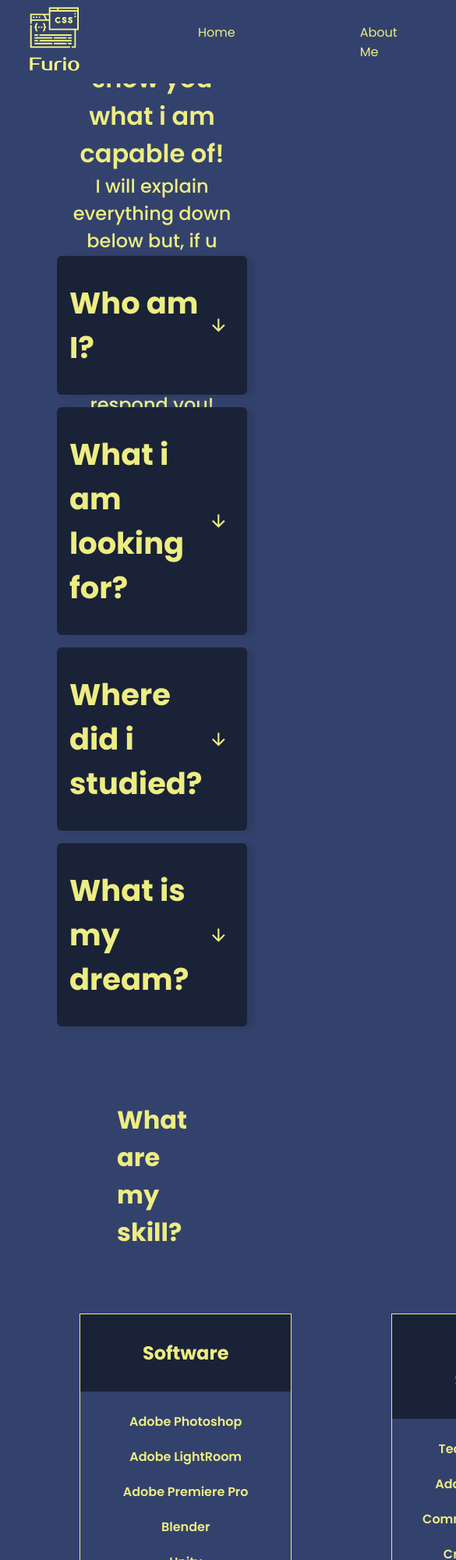
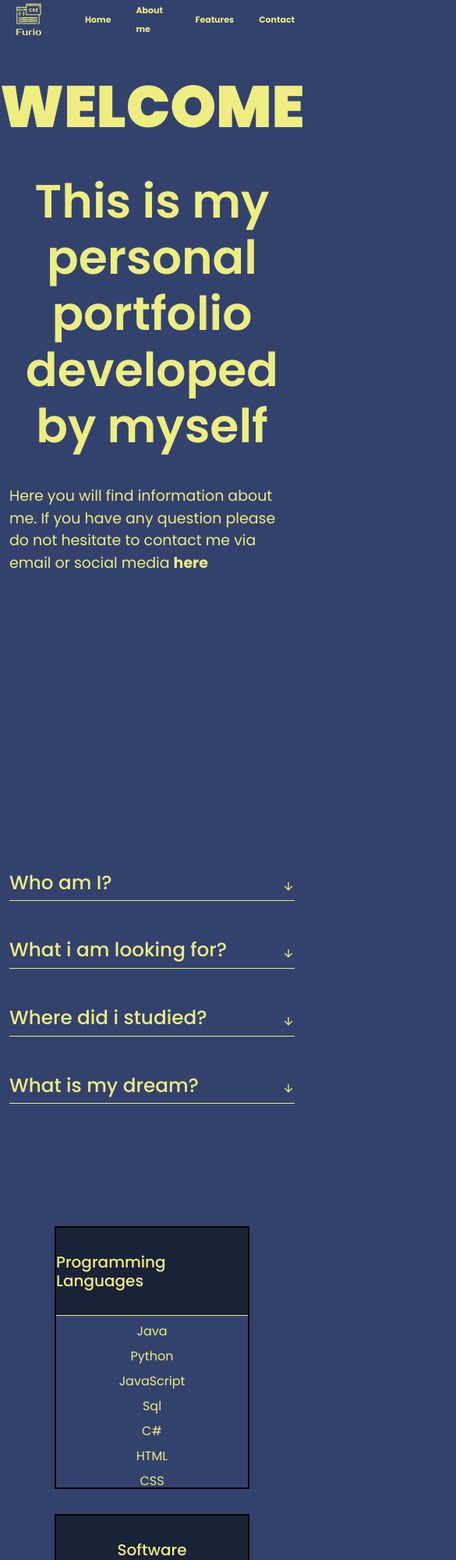
Before and after one commit to Furio02/Portfolio, a plain HTML site: page index.html in a window 390 px wide. Shown: the top 2000 px of the page at 78% size, 585 px wide, since content can reach past the window. Drawn offline with nearby package versions, Linux system fonts and the light colour scheme.

Commit message:
Add files via upload

```diff
--- a/index.html
+++ b/index.html
@@ -3,54 +3,66 @@
 <head>
     <meta charset="UTF-8">
     <meta name="viewport" content="width=device-width, initial-scale=1.0">
+    <link href="https://cdn.jsdelivr.net/npm/bootstrap@5.3.2/dist/css/bootstrap.min.css" rel="stylesheet" integrity="sha384-T3c6CoIi6uLrA9TneNEoa7RxnatzjcDSCmG1MXxSR1GAsXEV/Dwwykc2MPK8M2HN" crossorigin="anonymous">
+    <link href="https://cdn.jsdelivr.net/npm/remixicon@3.5.0/fonts/remixicon.css" rel="stylesheet">
     <link rel="stylesheet" href="style.css">
-    <link href="https://cdn.jsdelivr.net/npm/remixicon@3.5.0/fonts/remixicon.css" rel="stylesheet">
-    <link rel="icon" href="img/Logo.png" type="image/png" sizes="32x32">
-    <title>Furio's Portfolio</title>
+    <title>Portfolio</title>
 </head>
 <body>
-    <header id="header">
-        <div class="image-container">
-            <img src="img/Logo.png" alt="Logo" id="header-img">
+
+    <div class="container-fluid testata">
+        <div class="row">
+            <div class="col-2 col-sm-1 logo">
+                <img src="RES/Logo.png" alt="Logo" id="logo">
             </div>
-        <nav class="nav-bar">
+            <div class="col nav-bar">
+                <nav>
                     <ul>
                         <li><a href="#home">Home</a></li>
-                <li><a href="#about-me">About Me</a></li>
+                        <li><a href="#about-me">About me</a></li>
                         <li><a href="#features">Features</a></li>
                         <li><a href="#contact">Contact</a></li>
                     </ul>
                 </nav>
-    </header>
-    <div class="container">
-        <section class="home" id="home">
-            <div class="welcome">
-                <h1>Welcome</h1>
-                <h2>Hi, i am <span>Furio</span> and i will show you what i am capable of!</h2>
-                <p>I will explain everything down below but, if u have any question, do not esitate to contact me. I will be pleased to respond you!</p>
+            </div>
+        </div>
+    </div>
+
+    <div class="container corpo">
+        <section id="home">
+            <div class="row">
+                <div class="col titolo">
+                    <h1>WELCOME</h1>
+                </div>
+            </div>
+            <div class="row">
+                <div class="col sottotitolo">
+                    <h2>This is my personal portfolio developed by myself</h2>
+                </div>
+            </div>
+            <div class="row">
+                <div class="col sottotesto">
+                    <p>Here you will find information about me. If you have any question please do not hesitate to contact me via email or social media <a href="#contact"> here</a></p>
+                </div>
             </div>
         </section>
-        <section class="about-me" id="about-me">
-            <div class="presentation">
-
-                <div class="content-item" id="question1">
-                    <a href="#question1" class="content-link">
+        <section id="about-me">
+                <div class="faq">
+                    <div class="question">
                         <h2>Who am I?</h2>
                         <i class="ri-arrow-down-line"></i>
-                        <i class="ri-arrow-up-line"></i>
-                    </a>
+                    </div>
                     <div class="answer">
                         <p>I am a 21 years old guy who has so many interest in History, Computer Science, Science (like Phisique, Chemistry, etc, etc...), Photografy and Aviation
                         </p>
                     </div>
                 </div>
 
-                <div class="content-item" id="question2">
-                    <a href="#question2" class="content-link">
+                <div class="faq">
+                    <div class="question">
                         <h2>What i am looking for?</h2>
                         <i class="ri-arrow-down-line"></i>
-                        <i class="ri-arrow-up-line"></i>
-                    </a>
+                    </div>
                     <div class="answer">
                         <p>
                             I am loking foor a new experience in my life. I am every time ready to learn something new and to test my limit.
@@ -58,12 +70,11 @@
                     </div>
                 </div>
 
-                <div class="content-item" id="question3">
-                    <a href="#question3" class="content-link">
+                <div class="faq">
+                    <div class="question">
                         <h2>Where did i studied?</h2>
                         <i class="ri-arrow-down-line"></i>
-                        <i class="ri-arrow-up-line"></i>
-                    </a>
+                    </div>
                     <div class="answer">
                         <p>
                             I have an HighSchool diploma in Classical Studies and after that i went to Computer Science University of Florence and after a year i dropped off because it did not mathced what i was looking for. Then i attended a 3 month course in Cyber Security and after that i attended a FullStack Developer course of 6 month where i learned Java, Html, Css, Javascript, Database, SQL and the usage of of some FrameWork like Spring.
@@ -71,37 +82,41 @@
                     </div>
                 </div>
 
-                <div class="content-item" id="question4">
-                    <a href="#question4" class="content-link">
+                <div class="faq">
+                    <div class="question">
                         <h2>What is my dream?</h2>
                         <i class="ri-arrow-down-line"></i>
-                        <i class="ri-arrow-up-line"></i>
-                    </a>
+                    </div>
                     <div class="answer">
                         <p>
-                            Let's just say that i don't have only one dream. I would like to get a Pilot license, i would like to develop, or participate in the developing, a videogame or an application. My true dream is to live my life happily. I think that's all!
+                            Let's just say that i don't have only one dream. I would like to get a Pilot license, i would like to develop, or participate in the development, a videogame or an application. My true dream is to live my life happily. I think that's all!
                         </p>
                     </div>
                 </div>
-
-            </div>
         </section>
-        <h1 id="skill">What are my skill?</h1>
-        <section class="features" id="features">
-            <div class="card">
-                <div class="level"><h2>Languages</h2></div>
-                <ul>
+        <section id="features">
+            <div class="row cards">
+                <div class="col">
+                    <div class="card card-1">
+                        <div class="card-body">
+                            <h5 class="card-title">Programming Languages</h5>
+                            <ul class="card-text">
+                                <li>Java</li>
                                 <li>Python</li>
-                    <li>Java</li>
+                                <li>JavaScript</li>
+                                <li>Sql</li>
                                 <li>C#</li>
                                 <li>HTML</li>
                                 <li>CSS</li>
-                    <li>JavaScript</li>
                             </ul>
                         </div>
-            <div class="card">
-                <div class="level"><h2>Software</h2></div>
-                <ul>
+                    </div>
+                </div>
+                <div class="col">
+                    <div class="card card-2">
+                        <div class="card-body">
+                            <h5 class="card-title">Software</h5>
+                            <ul class="card-text">
                                 <li>Adobe Photoshop</li>
                                 <li>Adobe LightRoom</li>
                                 <li>Adobe Premiere Pro</li>
@@ -111,9 +126,13 @@
                                 <li>Eclipse</li>
                             </ul>
                         </div>
-            <div class="card">
-                <div class="level"><h2>Soft Skill</h2></div>
-                <ul>
+                    </div>
+                </div>
+                <div class="col">
+                    <div class="card card-3">
+                        <div class="card-body">
+                            <h5 class="card-title">Soft Skill</h5>
+                            <ul class="card-text">
                                 <li>Team Work</li>
                                 <li>Adaptability</li>
                                 <li>Communication</li>
@@ -122,21 +141,40 @@
                                 <li>Critical Thinking</li>
                             </ul>
                         </div>
+                    </div>
+                </div>
+            </div>
         </section>
-        <section class="contact" id="contact">
-            <h2>Social and email</h2>
-            <p>If u want to contact me you can add me on</p>
+        <section id="contact">
+            <div class="row">
+                <div class="col social-text">
+                    <h2>Social and Email</h2>
+                    <p>If u want to contact me you can follow me on</p>
+                </div>
+            </div>
+            <div class="row">
+                <div class="col social-media">
                     <ul>
-                <a href="https://www.linkedin.com/in/furio-papini-30a422258/"><li><i class="ri-linkedin-box-fill"></i>Linkedin</li></a>
-                <a href="https://github.com/Furio02?tab=repositories"><li><i class="ri-github-fill"></i>Github</li></a>
-                <a href="https://www.instagram.com/furiopapini/"><li><i class="ri-instagram-line"></i>Instagram</li></a>
-                <a href="https://www.facebook.com/furio.papini.7/"><li><i class="ri-facebook-box-fill"></i>Facebook</li></a>
-                <a href="https://twitter.com/FurioPapini"><li><i class="ri-twitter-x-fill"></i>Twitter</li></a>
+                        <a href="https://www.linkedin.com/in/furio-papini-30a422258/" target="_blank"><li><i class="ri-linkedin-box-fill"></i>Linkedin</li></a>
+                        <a href="https://github.com/Furio02?tab=repositories" target="_blank"><li><i class="ri-github-fill"></i>Github</li></a>
+                        <a href="https://www.instagram.com/furiopapini/" target="_blank"><li><i class="ri-instagram-line"></i>Instagram</li></a>
+                        <a href="https://www.facebook.com/furio.papini.7/" target="_blank"><li><i class="ri-facebook-box-fill"></i>Facebook</li></a>
+                        <a href="https://twitter.com/FurioPapini" target="_blank"><li><i class="ri-twitter-x-fill"></i>Twitter</li></a>
                     </ul>
                     <p>Or you can write me an email at <i class="ri-mail-send-line"></i> "furiopapini@gmail.com"</p>
+                </div>
+            </div>
         </section>
     </div>
-    <footer>Developer of the page Furio Papini 04/09/2023</footer>
+    <footer class="container-fluid">
+        <div class="row">
+            <div class="col footer-text">
+                <h4>Developer of the Page Furio Papini (date 15/09/2023)</h4>
+            </div>
+        </div>
+    </footer>
+
+    <script src="https://cdn.jsdelivr.net/npm/bootstrap@5.3.2/dist/js/bootstrap.bundle.min.js" integrity="sha384-C6RzsynM9kWDrMNeT87bh95OGNyZPhcTNXj1NW7RuBCsyN/o0jlpcV8Qyq46cDfL" crossorigin="anonymous"></script>
     <script src="script.js"></script>
 </body>
 </html>
--- a/script.js
+++ b/script.js
@@ -0,0 +1,32 @@
+//Faq function
+
+const faqs = document.querySelectorAll(".faq");
+
+faqs.forEach(faq => {
+    faq.addEventListener("click", () => {
+        if(!faq.classList.contains("active")){
+            faqs.forEach(faq => {
+                faq.classList.remove("active");
+            });
+            faq.classList.add("active");
+        }else{
+            faq.classList.remove("active");
+        }
+    });
+});
+
+// Sliding feature card on scroll
+
+const observer = new IntersectionObserver((entries) => {
+    entries.forEach((entry) => {
+        console.log(entry)
+        if(entry.isIntersecting){
+            entry.target.classList.add('show');
+        } else{
+            entry.target.classList.remove('show');
+        }
+    })
+});
+
+const hiddenCard = document.querySelectorAll('.card');
+hiddenCard.forEach((el) => observer.observe(el));
--- a/style.css
+++ b/style.css
@@ -1,251 +1,325 @@
 @import url('https://fonts.googleapis.com/css2?family=Poppins:wght@400;500;600;700;900&display=swap');
 
-*{
-    margin: 0;
-    padding: 0;
-    box-sizing: border-box;
-    border: none;
-    outline: none;
+#logo{
+    width: 100px;
+    margin-left: 100%;
 }
 
 body{
+    background-color: #33426d;
     font-family: 'Poppins', sans-serif;
-    background-color:rgba(51,66,109,255);
-    color: rgb(237,237,130);
+    scroll-behavior: smooth;
 }
 
-#header{
+.testata{
     position: fixed;
     top: 0;
-    min-height: 75px;
-    padding: 0px 20px;
-    display: flex;
-    justify-content: space-around;
-    align-items: center;
-    background-color: rgba(51,66,109,255);
-}
-
-#header-img{
-    width: 100px;
-}
-
-.image-container{
-    width: 60vw;
+    width: 100%;
+    background-color: #33426d;
+    z-index: 999;
 }
 
 .nav-bar{
-    padding-right: 8rem;
     display: flex;
-}
-
-nav > ul{
-    width: 35vw;
-    display: flex;
-    flex-direction: row;
-    justify-content: space-around;
-}
-
-ul{
-    list-style-type: disc;
-    margin-block-start: 1em;
-    margin-block-end: 1em;
-    margin-inline-start: 0px;
-    margin-inline-end: 0px;
-}
-
-.nav-bar a{
-    text-decoration: none;
-    color: rgb(237,237,130);
-    font-weight: 400;
+    justify-content: center;
+    align-items: center;
 }
 
 .nav-bar ul{
     display: flex;
     flex-direction: row;
-    gap: 10rem;
-    list-style-type: none;
+    gap: 5rem;
+    justify-content: center;
+    align-items: center;
+    list-style: none;
+}
+
+.nav-bar a{
+    color: #eded82;
+    text-decoration: none;
+}
+
+#home{
+    height: 100vh;
+    display: flex;
+    align-items: center;
+    justify-content: center;
+    flex-direction: column;
+    gap: 2rem;
+}
+
+.col h1, h2, p, a{
+    color: #eded82;
+}
+
+.col h1{
+    font-size: 80px;
+    font-weight: 800;
+}
+
+.col h2{
+    font-size: 50px;
+    font-weight: 600;
+}
+
+.sottotesto p, a{
+    font-size: 19px;
+    font-weight: 400;
+    gap: 5px;
+    text-decoration: none;
+}
+
+.col a{
+    font-weight: 700;
+}
+
+.titolo{
+    animation: fadeInUp 2s forwards;
+}
+
+.sottotesto{
+    animation: fadeInRight 2s forwards;
+}
+
+.sottotitolo{
+    animation: blurred 1.5s forwards;
+}
+
+#about-me{
+    display: flex;
+    align-items: center;
+    justify-content: center;
+    flex-direction: column;
+    gap: 3rem;
+    height: 100vh;
+}
+
+.faq{
+    max-width: 500px;
+}
+
+.faq.active .answer{
+    max-height: 100px;
+}
+
+.question{
+    display: flex;
+    flex-direction: row;
+    align-items: center;
+    justify-content: space-between;
+    color: #eded82;
+}
+
+.question h2:hover, .question i:hover{
     cursor: pointer;
 }
 
-.container{
+.faq.active i{
+    transform: rotate(-180deg);
+}
+
+.question i{
+    transition: all .5s ease;
+}
+
+.answer{
+    border-bottom: 1px solid rgb(237,237,130);
+    overflow: hidden;
+    max-height: 0;
+    transition: max-height 1.4s ease;
+}
+
+#features{
+    height: 100vh;
     display: flex;
     justify-content: center;
     align-items: center;
-    flex-direction: column;
-    margin: 0 10rem;
 }
 
-.home{
+.cards{
+    display: flex;
+    justify-content: center;
+    align-items: center;
+    z-index: -1;
+}
+
+.card{
+    background-color: #33426d;
+    border: 2px solid black;
+    color: #eded82;
+    height: 40vh;
+    width: 15vw;
+    border-radius: 0;
+}
+
+.card-1{
+    opacity: 0;
+    transition: all 1.5s;
+    filter: blur(5px);
+    transform: translateX(100%);
+}
+
+.card-2{
+    opacity: 0;
+    transition: all 1.5s;
+    filter: blur(5px);
+    transform: translateY(100%);
+}
+
+.card-3{
+    opacity: 0;
+    transition: all 1.5s;
+    filter: blur(5px);
+    transform: translateX(-100%);
+}
+
+.card-body{
+    padding: 0;
+    z-index: 999;
+}
+
+.card-title{
+    padding: 2rem 0;
+    display: flex;
+    justify-content: center;
+    align-items: center;
+    border-bottom: 1px solid #eded82;
+    background-color: #1a2238;
+    z-index: -999;
+}
+
+.card-text{
+    display: flex;
+    flex-direction: column;
+    list-style: none;
+    text-align: center;
+    padding: 0;
+    gap: 1rem;
+}
+
+.show{
+    opacity: 1;
+    filter: blur(0);
+    transform: translateX(0);
+}
+
+#contact{
+    height: 50vh;
+}
+
+.social-text{
     display: flex;
     flex-direction: column;
     align-items: center;
     justify-content: center;
-    text-align: center;
-    height: 200px;
-    margin-top: 8rem;
 }
 
-.welcome h1{
-    font-weight: 900;
-    text-transform: uppercase;
-    font-size: 2.5rem;
+.social-media ul{
+    list-style: none;
+    display: flex;
+    flex-direction: row;
+    align-items: center;
+    justify-content: center;
+    gap: 5rem;
 }
 
-.welcome h2{
-    font-weight: 600;
-    font-size: 2rem;
+.social-media p{
+    text-align: center;
 }
 
-.welcome p{
-    font-weight: 500;
-    font-size: 1.5rem;
-}
-
-.about-me{
+.footer-text{
+    color: #eded82;
+    background-color: #1a2238;
+    height: 10vh;
     display: flex;
     justify-content: center;
     align-items: center;
-    margin: 0 10rem;
 }
 
-.presentation{
-    display: flex;
-    justify-content: center;
-    align-items: center;
-    flex-direction: column;
-    margin: 0 10rem;
+@keyframes blurred{
+    0%{
+        filter: blur(5px);
+        opacity: 0;
+    }
+    100%{
+        filter: blur(0);
+        opacity: 1;
+    }
 }
 
-.content-item{
-    background-color: #1a2238;
-    border-radius: .4rem;
-    margin-bottom: 1rem;
-    padding: 1rem;
-    box-shadow: .5rem 2px .5rem rgba(0, 0, 0, .1);
+@keyframes fadeInRight{
+    0%{
+        opacity: 0;
+        transform: translateX(-100%);
+        filter: blur(5px);
+    }
+    100%{
+        opacity: 1;
+        transform: translateX(0);
+        filter: blur(0);
+    }
 }
 
-.content-link{
-    font-size: 1.6rem;
-    color: rgb(237,237,130);
-    text-decoration: none;
-    background-color: #1a2238;
-    width: 100%;
-    display: flex;
-    align-items: center;
-    justify-content: space-between;
-    padding: 1rem 0;
+@keyframes fadeInUp{
+    0%{
+        opacity: 0;
+        transform: translateY(100%);
+        filter: blur(5px);
+    }
+    100%{
+        opacity: 1;
+        filter: blur(0);
+        transform: translateY(0);
+    }
 }
 
-.content-link i{
-    padding: .5rem;
-}
+@media screen and (max-width: 650px) {
+    #logo{
+        margin: 0;
+        width: 50px;
+    }
+    .nav-bar ul{
+        display: flex;
+        flex-direction: row;
+        gap: 2rem;
+        justify-content: center;
+        align-items: center;
+        list-style: none;
+    }
+    .nav-bar {
+        display: flex;
+        justify-content: flex-start;
+        align-items: flex-end
+    }
+    .nav-bar a{
+        font-size: 11px;
+    }
+    .col h1{
+        font-weight: 800;
+        font-size: 75px;
+    }
 
-.content-link .ri-arrow-up-line{
-    display: none;
-}
+    .col h2{
+        font-size: 60px;
+        font-weight: 600;
+        text-align: center;
+    }
 
-.answer{
-    max-height: 0;
-    overflow: hidden;
-    background-color: #212838;
-    transition: max-height 650ms;
-}
-
-.answer::before{
-    content: "";
-    width: .6rem;
-    height: 90%;
-    top: 50%;
-    left: 0;
-    transform: translateY(-50%);
-}
-
-.answer p{
-    font-size: 1.4rem;
-    color: #fff;
-    padding: 2rem;
-}
-
-.content-item:target .answer{
-    max-height: 20rem;
-}
-
-.content-item:target .content-link .ri-arrow-down-line{
-    display: none;
-}
-
-.content-item:target .content-link .ri-arrow-up-line{
-    display: block;
-}
-
-#skill{
-    margin-top: 5rem;
-}
-
-.features{
-    display: flex;
-    flex-direction: row;
-    gap: 8rem;
-    margin: 5rem 0;
-}
-
-.level{
-    background-color: #1a2238;
-    padding: 2rem 5rem;
-    font-size: 1rem;
-}
-
-.card{
-    width: calc(100%/3);
-    border: 1px solid rgb(237,237,130);
-    text-align: center;
-}
-
-.card ul{
-    list-style-type: none;
-    font-weight: 600;
-}
-
-.card li{
-    padding: 10px 0;
-}
-
-.contact{
-    text-align: center;
-}
-
-.contact ul{
-    display: flex;
-}
-
-.contact li{
-    padding: 10px 20px;
-    display: flex;
-    list-style: none;
-    flex-direction: row;
-    align-items: center;
-}
-
-.contact a{
-    text-decoration: none;
-}
-
-.contact a:visited{
-    color: rgb(237,237,130);
-}
-
-.contact i{
-    font-size: 50px;
-    display: flex;
-    justify-content: center;
-}
-
-footer{
-    background-color: #1a2238;
-    min-height: 75px;
-    padding: 0px 20px;
-    display: flex;
-    justify-content: space-around;
-    align-items: center;
-    margin-top: 10rem;
-}
+    .sottotesto p, a{
+        font-weight: 400;
+        gap: 5px;
+        text-decoration: none;
+    }
+    .cards{
+        display: flex;
+        flex-direction: column;
+        gap: 2rem;
+    }
+    .card{
+        width: 250px;
+    }
+    .card-text{
+        gap: .5rem;
+        z-index: -1;
+    }
+  }
```
Also changed, not shown: RES/Logo.png (added). Lines whose indentation alone changed are shown as unchanged.
